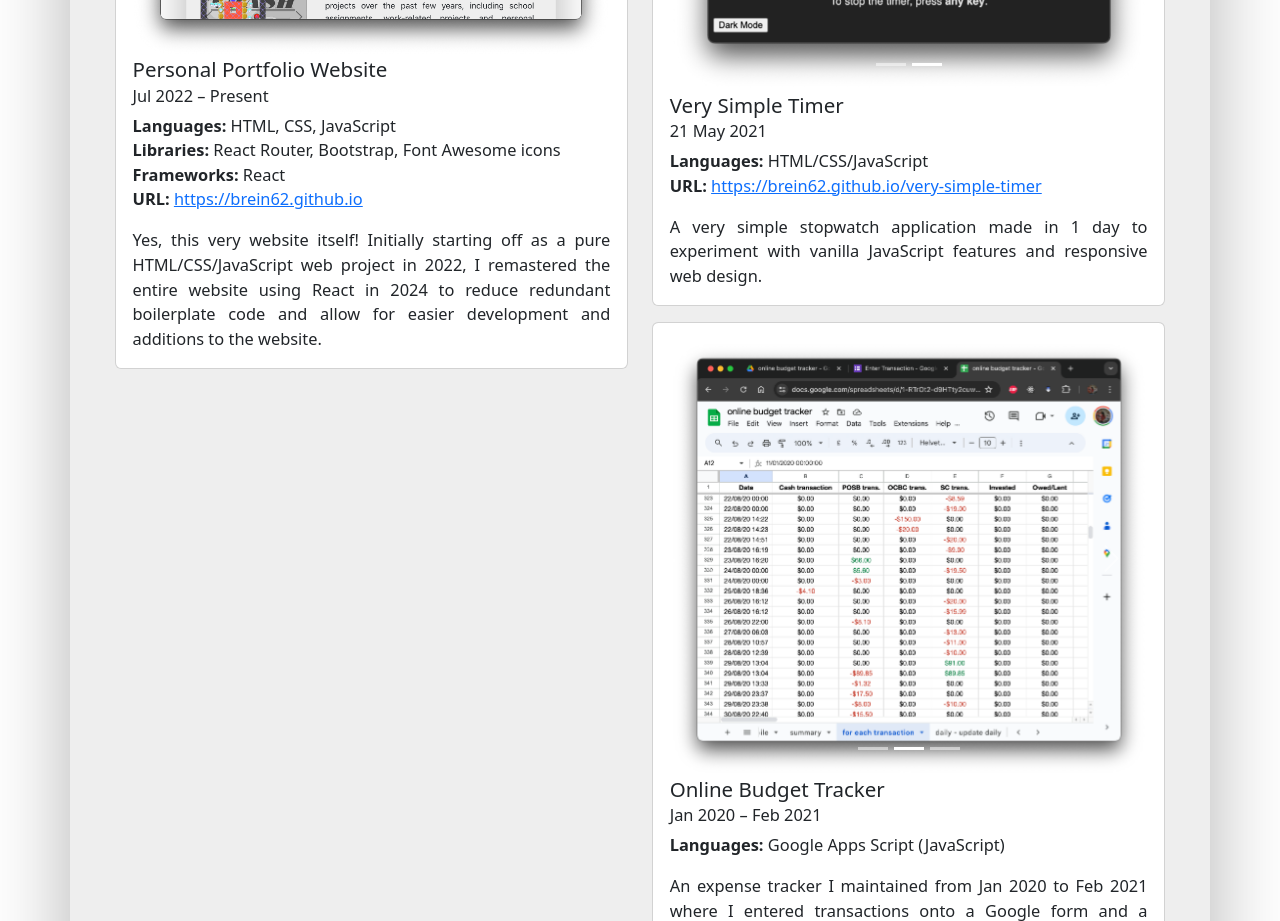
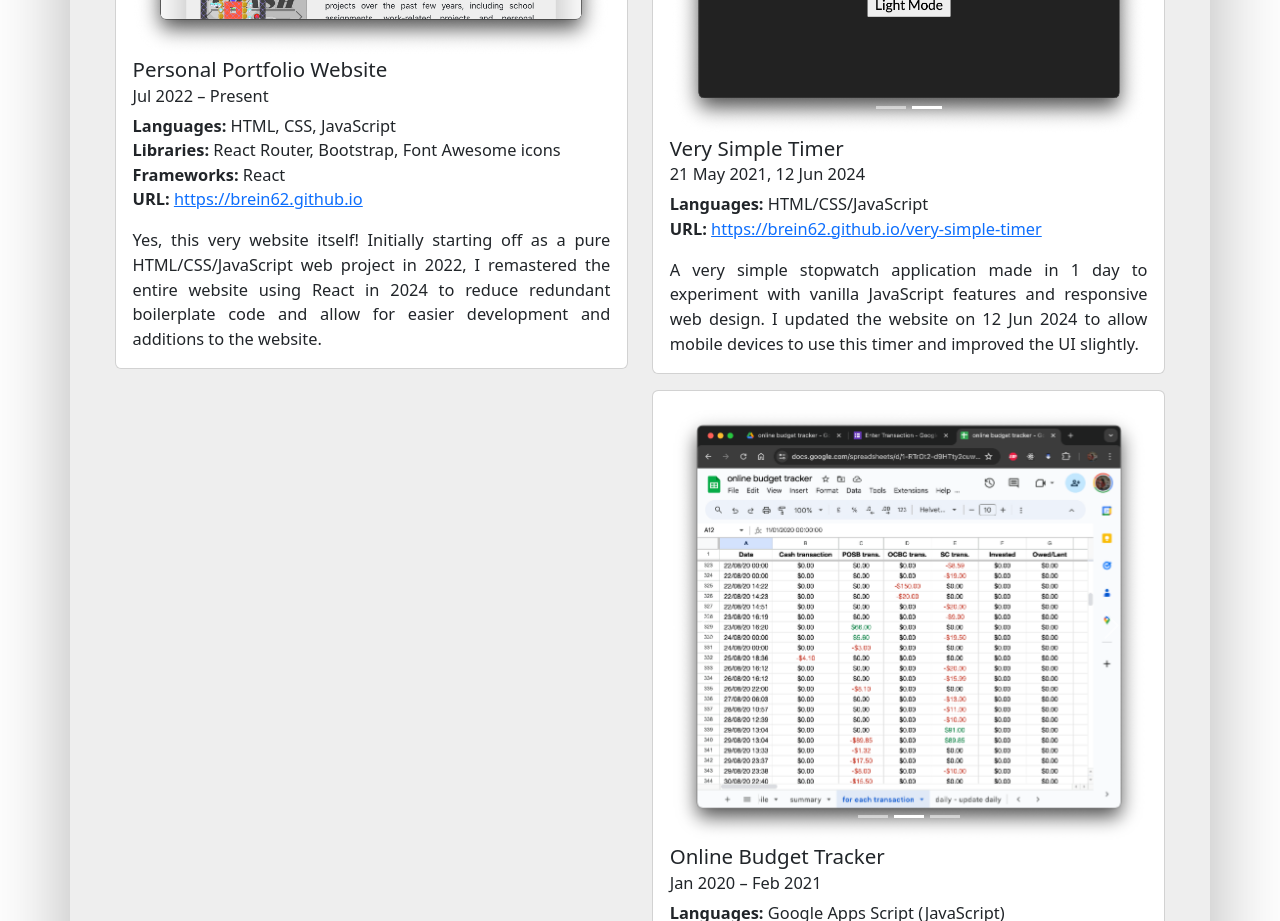
Before and after one commit to brein62/brein62.github.io, a React (Create React App) app: page /#/projects in a window 1280 px wide. Shown: the part 1760-2681 px from the top of the page. Built offline with nearby package versions, Linux system fonts and the light colour scheme.

Commit message:
Update Very Simple Timer entry to reflect latest changes

```diff
--- a/src/pages/Projects.tsx
+++ b/src/pages/Projects.tsx
@@ -75,13 +75,13 @@ function ProjectsMainBody({ screenWidth } : { screenWidth : number }) {
                         </ProjectInfo>
                         <ProjectInfo
                             title="Very Simple Timer"
-                            date="21 May 2021"
+                            date="21 May 2021, 12 Jun 2024"
                             languages="HTML/CSS/JavaScript"
                             url="https://brein62.github.io/very-simple-timer"
                             img={["/projects/very-simple-timer/light-mode.png", "/projects/very-simple-timer/dark-mode.png"]}
                             >
                             <p className="justify lastp">
-                                A very simple stopwatch application made in 1 day to experiment with vanilla JavaScript features and responsive web design.
+                                A very simple stopwatch application made in 1 day to experiment with vanilla JavaScript features and responsive web design. I updated the website on 12 Jun 2024 to allow mobile devices to use this timer and improved the UI slightly.
                             </p>
                         </ProjectInfo>
                         <ProjectInfo
```
Also changed, not shown: public/projects/very-simple-timer/dark-mode.png, public/projects/very-simple-timer/light-mode.png.
